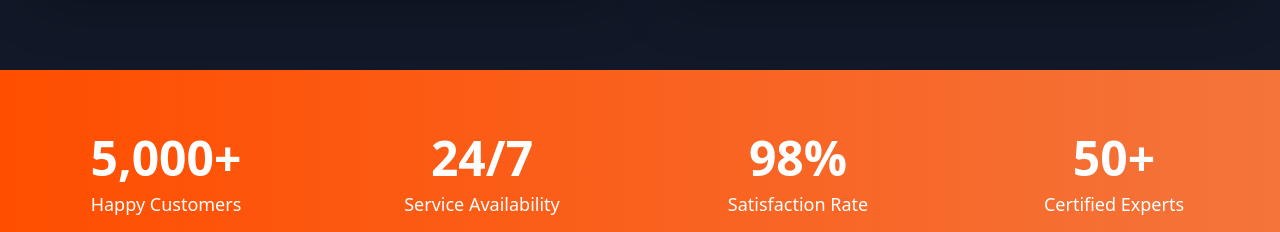
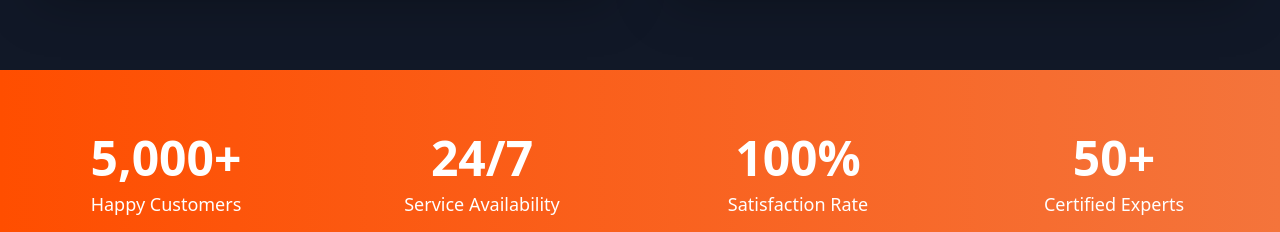
Before and after one commit to akonBRO/Electromber, a React (Create React App) app in the folder frontend/: page / in a window 1280 px wide. Shown: the part 1860-2092 px from the top of the page. Built offline with nearby package versions, Linux system fonts and the light colour scheme.

Commit message:
Update landingpage.jsx

```diff
--- a/frontend/src/landing/landingpage.jsx
+++ b/frontend/src/landing/landingpage.jsx
@@ -311,7 +311,7 @@ const StatsSection = () => {
   const stats = [
     { value: "5,000+", label: "Happy Customers" },
     { value: "24/7", label: "Service Availability" },
-    { value: "98%", label: "Satisfaction Rate" },
+    { value: "100%", label: "Satisfaction Rate" },
     { value: "50+", label: "Certified Experts" }
   ];
 
```
